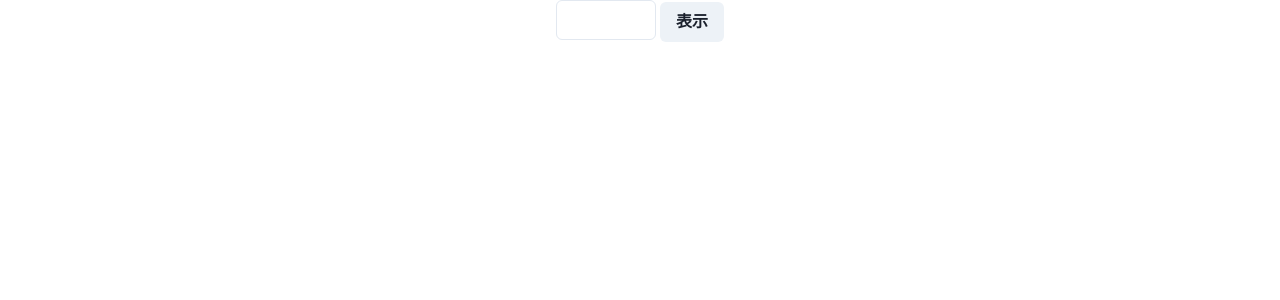
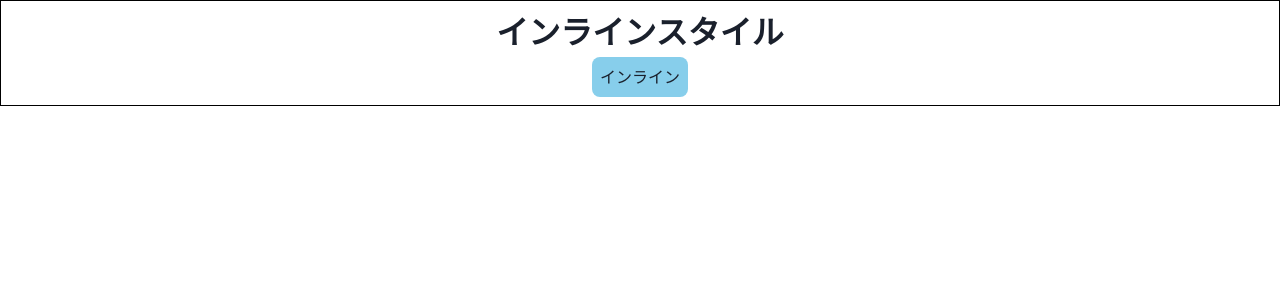
Before and after one commit to keisuke-333/practice, a Next.js app: page / in a window 1280 px wide. Shown: the top 300 px of the page. Built offline with nearby package versions, Linux system fonts and the light colour scheme.

Commit message:
inline_styles

```diff
--- a/src/components/ChildArea.tsx
+++ /dev/null
@@ -1,25 +0,0 @@
-import { memo } from 'react'
-import { Box, Text, Button } from '@chakra-ui/react'
-
-const ChildArea = (props) => {
-  const { open, onClickClose } = props
-  console.log('ChildArea')
-
-  const data = [...Array(2000).keys()]
-  data.forEach(() => {
-    console.log('...')
-  })
-
-  return (
-    <>
-      {open ? (
-        <Box w="100%" h={200} bg="khaki">
-          <Text>子コンポーネント</Text>
-          <Button onClick={onClickClose}>閉じる</Button>
-        </Box>
-      ) : null}
-    </>
-  )
-}
-
-export default memo(ChildArea)
--- /dev/null
+++ b/src/components/InlineStyle.tsx
@@ -0,0 +1,24 @@
+export const InlineStyle = () => {
+  const containerStyle = {
+    border: "solid 1px black",
+    padding: "8px"
+  }
+
+  const titleStyle = {
+    fontSize: "32px",
+    fontWeight: "bold"
+  }
+
+  const buttonStyle = {
+    background: "skyblue",
+    padding: "8px",
+    borderRadius: "8px"
+  }
+
+  return (
+    <div style={containerStyle}>
+      <p style={titleStyle}>インラインスタイル</p>
+      <button style={buttonStyle}>インライン</button>
+    </div>
+  )
+}
--- a/src/pages/index.tsx
+++ b/src/pages/index.tsx
@@ -1,29 +1,11 @@
-import { useCallback, useState, } from 'react'
-import { Box, Button, Input } from '@chakra-ui/react'
-import ChildArea from '../components/ChildArea'
+import { Box } from '@chakra-ui/react'
+import { InlineStyle } from '../components/InlineStyle'
 
 const Home = () => {
-  console.log('Home')
-
-  const [text, setText] = useState('')
-  const [open, setOpen] = useState(false)
-
-  const onChangeText = (e) => setText(e.target.value)
-
-  const onClickOpen = () => setOpen(bool => !bool)
-
-  const onClickClose = useCallback(() => setOpen(false), [setOpen])
 
   return (
     <Box textAlign={'center'}>
-      <Input
-        value={text}
-        onChange={onChangeText}
-        w={100}
-        mr={1}
-      ></Input>
-      <Button onClick={onClickOpen}>表示</Button>
-      <ChildArea open={open} onClickClose={onClickClose}></ChildArea>
+      <InlineStyle />
     </Box>
   )
 }
```
